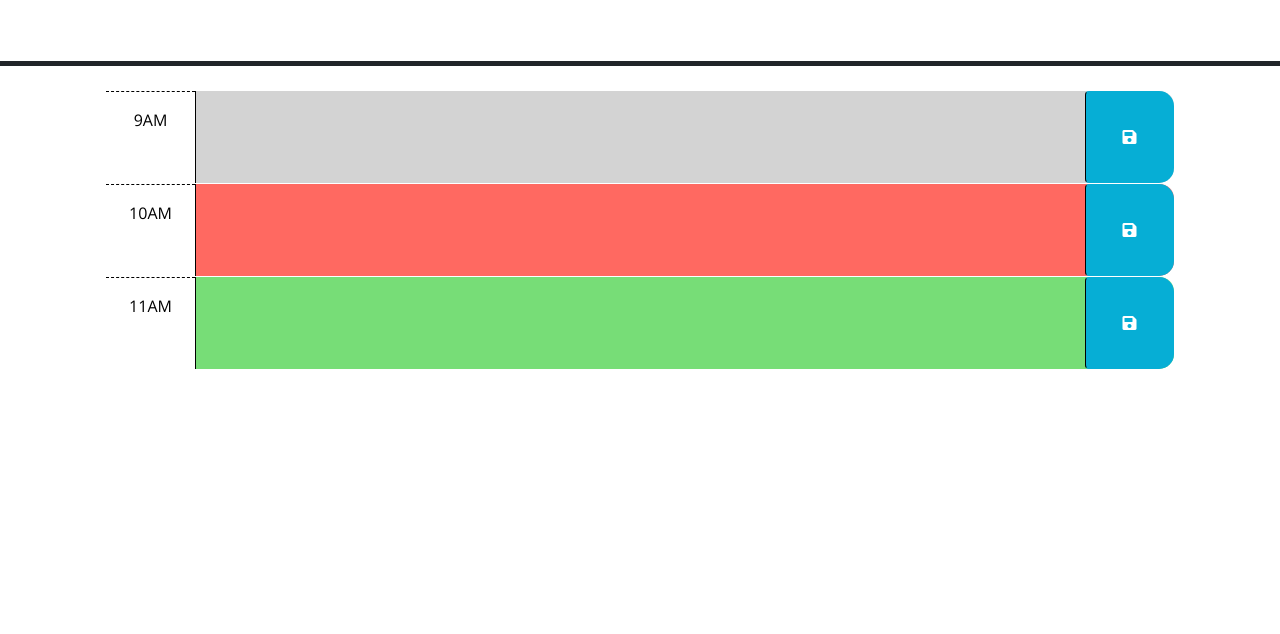
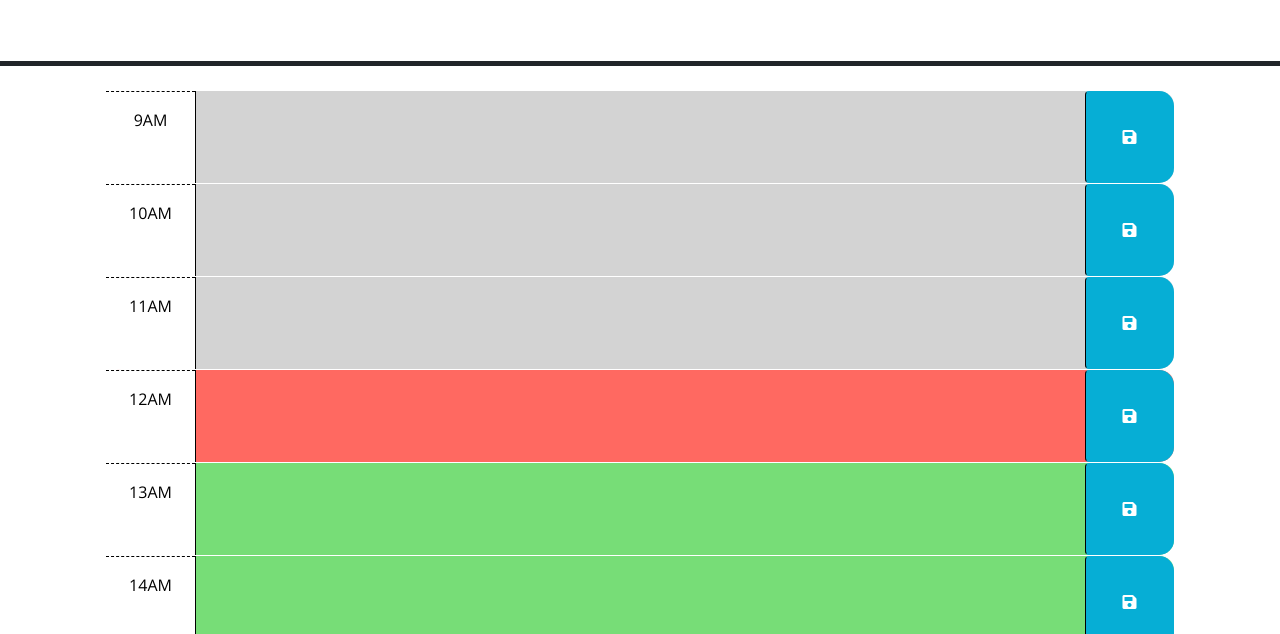
Before and after one commit to loganlosee/week5WorkDayScheduler, a plain HTML site: page Develop/index.html in a window 1280 px wide. Shown: the part 166-800 px from the top of the page. Drawn offline with nearby package versions, Linux system fonts and the light colour scheme.

Commit message:
created js loops for creating html containers and checking current time

```diff
--- a/Develop/index.html
+++ b/Develop/index.html
@@ -29,42 +29,6 @@
       <p id="currentDay" class="lead"></p>
     </header>
     <div class="container-lg px-5">
-      <!-- Use class for "past", "present", and "future" to apply styles to the
-        time-block divs accordingly. The javascript will need to do this by
-        adding/removing these classes on each div by comparing the hour in the
-        id to the current hour. The html provided below is meant to be an example
-        demonstrating how the css provided can be leveraged to create the
-        desired layout and colors. The html below should be removed or updated
-        in the finished product. Remember to delete this comment once the
-        code is implemented.
-        -->
-
-      <!-- Example of a past time block. The "past" class adds a gray background color. -->
-      <div id="hour-9" class="row time-block past">
-        <div class="col-2 col-md-1 hour text-center py-3">9AM</div>
-        <textarea class="col-8 col-md-10 description" rows="3"> </textarea>
-        <button class="btn saveBtn col-2 col-md-1" aria-label="save">
-          <i class="fas fa-save" aria-hidden="true"></i>
-        </button>
-      </div>
-
-      <!-- Example of a a present time block. The "present" class adds a red background color. -->
-      <div id="hour-10" class="row time-block present">
-        <div class="col-2 col-md-1 hour text-center py-3">10AM</div>
-        <textarea class="col-8 col-md-10 description" rows="3"> </textarea>
-        <button class="btn saveBtn col-2 col-md-1" aria-label="save">
-          <i class="fas fa-save" aria-hidden="true"></i>
-        </button>
-      </div>
-
-      <!-- Example of a future time block. The "future" class adds a green background color. -->
-      <div id="hour-11" class="row time-block future">
-        <div class="col-2 col-md-1 hour text-center py-3">11AM</div>
-        <textarea class="col-8 col-md-10 description" rows="3"> </textarea>
-        <button class="btn saveBtn col-2 col-md-1" aria-label="save">
-          <i class="fas fa-save" aria-hidden="true"></i>
-        </button>
-      </div>
 
     <script src="https://code.jquery.com/jquery-3.4.1.min.js"></script>
     <script
--- a/Develop/script.js
+++ b/Develop/script.js
@@ -1,34 +1,53 @@
-// Wrap all code that interacts with the DOM in a call to jQuery to ensure that
-// the code isn't run until the browser has finished rendering all the elements
-// in the html.
+$(document).ready(function () {
 
-  // TODO: Add a listener for click events on the save button. This code should
-  // use the id in the containing time-block as a key to save the user input in
-  // local storage. HINT: What does `this` reference in the click listener
-  // function? How can DOM traversal be used to get the "hour-x" id of the
-  // time-block containing the button that was clicked? How might the id be
-  // useful when saving the description in local storage?
+     // Get the current hour using dayjs
+    var currentHour = 12 //dayjs().hour();
 
-  $(function () {
+    // Select the time block container by class
+    var timeBlockContainer = document.querySelector(".container-lg.px-5");
+
+    // Loop from 9 AM (hour 9) to 5 PM (hour 17)
+    for (var hour = 9; hour <= 17; hour++) {
+      // Create a div element for the time block
+      var timeBlock = document.createElement("div");
+      timeBlock.id = "hour-" + hour;
+      timeBlock.className = "row time-block";
+
+      // Determine whether it's past, present, or future
+      if (hour < currentHour) {
+        timeBlock.className += " past";
+      } else if (hour === currentHour) {
+        timeBlock.className += " present";
+      } else {
+        timeBlock.className += " future";
+      }
+
+      // Create the HTML structure for the time block (copied from starter code)
+      timeBlock.innerHTML = `
+        <div class="col-2 col-md-1 hour text-center py-3">${hour}AM</div>
+        <textarea class="col-8 col-md-10 description" rows="3"></textarea>
+        <button class="btn saveBtn col-2 col-md-1" aria-label="save">
+          <i class="fas fa-save" aria-hidden="true"></i>
+        </button>
+      `;
+
+      // Append the time block to the container
+      timeBlockContainer.appendChild(timeBlock);
+    }
     // Add a click listener to all save buttons
     $(".saveBtn").on("click", function () {
       // Get the hour of the parent time-block
       var timeBlockHour = $(this).closest(".time-block").attr("id");
       // Get the input from the textarea
       var input = $(this).siblings("textarea").val();
-    //I used this to verify function is working
-    console.log(timeBlockHour, input)
+
+      // Log to check if the click event is triggered and for debugging
+      console.log("Button Clicked:", timeBlockHour, input);
+
       // Save the input in local storage using the timeBlockHour as the key
       localStorage.setItem(timeBlockHour, input);
     });
-
-
-
-  // TODO: Add code to apply the past, present, or future class to each time
-  // block by comparing the id to the current hour. HINTS: How can the id
-  // attribute of each time-block be used to conditionally add or remove the
-  // past, present, and future classes? How can Day.js be used to get the
-  // current hour in 24-hour time?
+  });
 
 
 
@@ -39,6 +58,3 @@
 
 
   // TODO: Add code to display the current date in the header of the page.
-
-
-});
```
Lines whose indentation alone changed are shown as unchanged.
